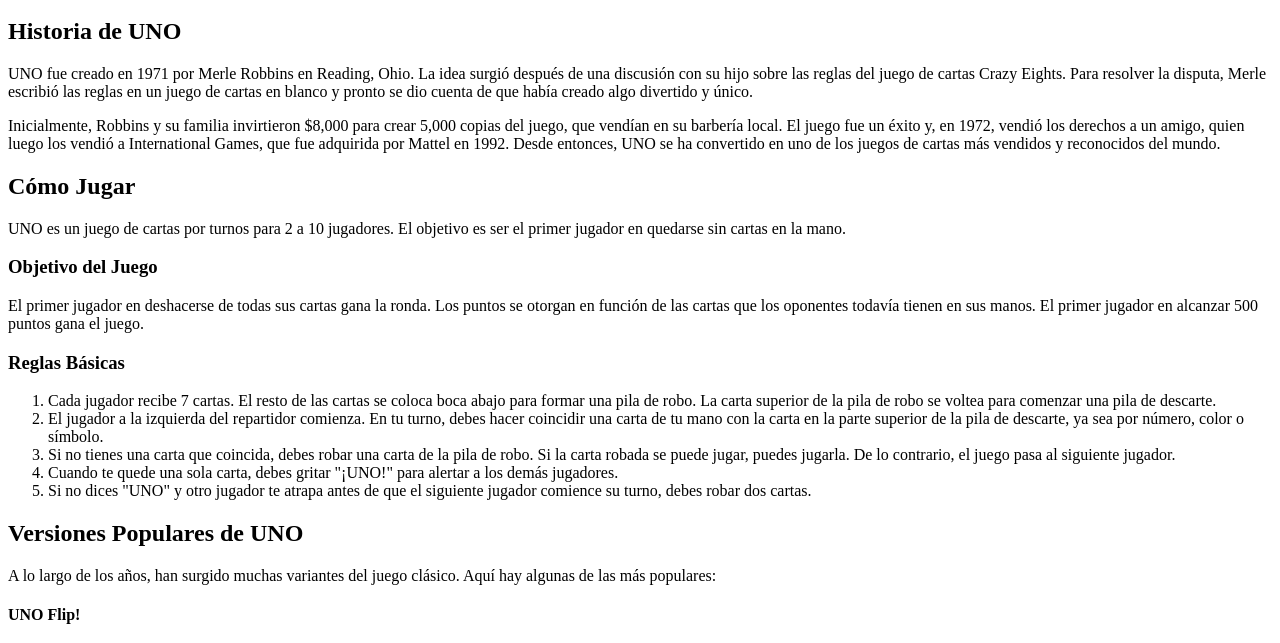
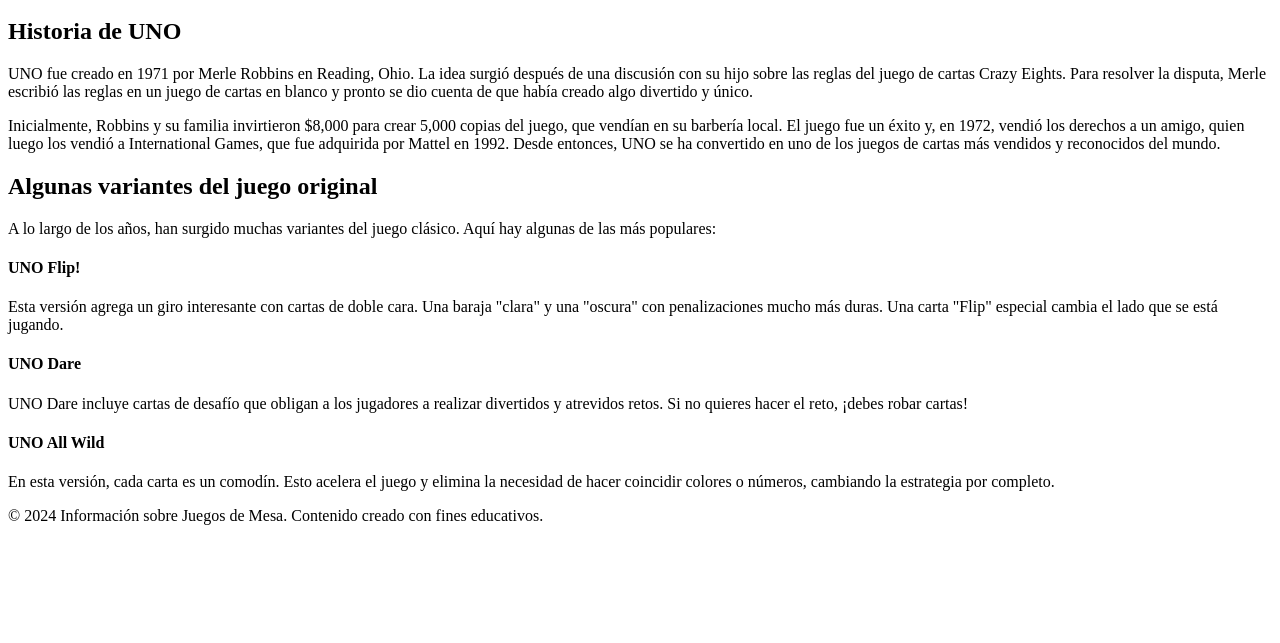
Before and after one commit to Alex-Alas/juegos-de-mesa, a plain HTML site: page index.html in a window 1280 px wide. Shown: the part 136-779 px from the top of the page. Drawn offline with Linux system fonts and the light colour scheme.

Commit message:
Eliminé Cómo jugar y rework Variantes

```diff
--- a/index.html
+++ b/index.html
@@ -30,29 +30,8 @@
             </p>
         </section>
 
-        <section id="como-jugar">
-            <h2>Cómo Jugar</h2>
-            <p>
-                UNO es un juego de cartas por turnos para 2 a 10 jugadores. El objetivo es ser el primer jugador en quedarse sin cartas en la mano.
-            </p>
-
-            <h3>Objetivo del Juego</h3>
-            <p>
-                El primer jugador en deshacerse de todas sus cartas gana la ronda. Los puntos se otorgan en función de las cartas que los oponentes todavía tienen en sus manos. El primer jugador en alcanzar 500 puntos gana el juego.
-            </p>
-
-            <h3>Reglas Básicas</h3>
-            <ol>
-                <li>Cada jugador recibe 7 cartas. El resto de las cartas se coloca boca abajo para formar una pila de robo. La carta superior de la pila de robo se voltea para comenzar una pila de descarte.</li>
-                <li>El jugador a la izquierda del repartidor comienza. En tu turno, debes hacer coincidir una carta de tu mano con la carta en la parte superior de la pila de descarte, ya sea por número, color o símbolo.</li>
-                <li>Si no tienes una carta que coincida, debes robar una carta de la pila de robo. Si la carta robada se puede jugar, puedes jugarla. De lo contrario, el juego pasa al siguiente jugador.</li>
-                <li>Cuando te quede una sola carta, debes gritar "¡UNO!" para alertar a los demás jugadores.</li>
-                <li>Si no dices "UNO" y otro jugador te atrapa antes de que el siguiente jugador comience su turno, debes robar dos cartas.</li>
-            </ol>
-        </section>
-
         <section id="versiones">
-            <h2>Versiones Populares de UNO</h2>
+            <h2>Algunas variantes del juego original</h2>
             <p>A lo largo de los años, han surgido muchas variantes del juego clásico. Aquí hay algunas de las más populares:</p>
 
             <article>
```
